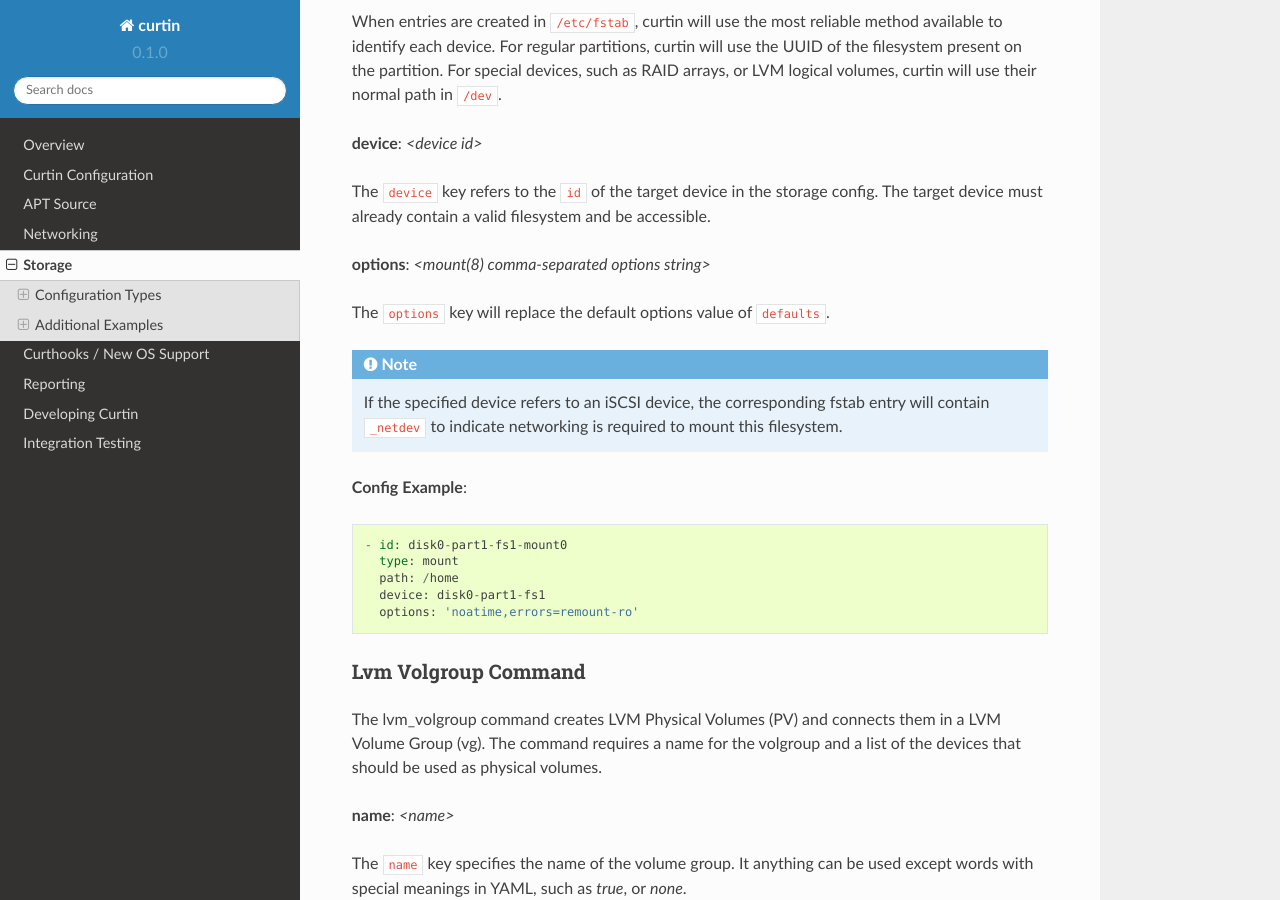
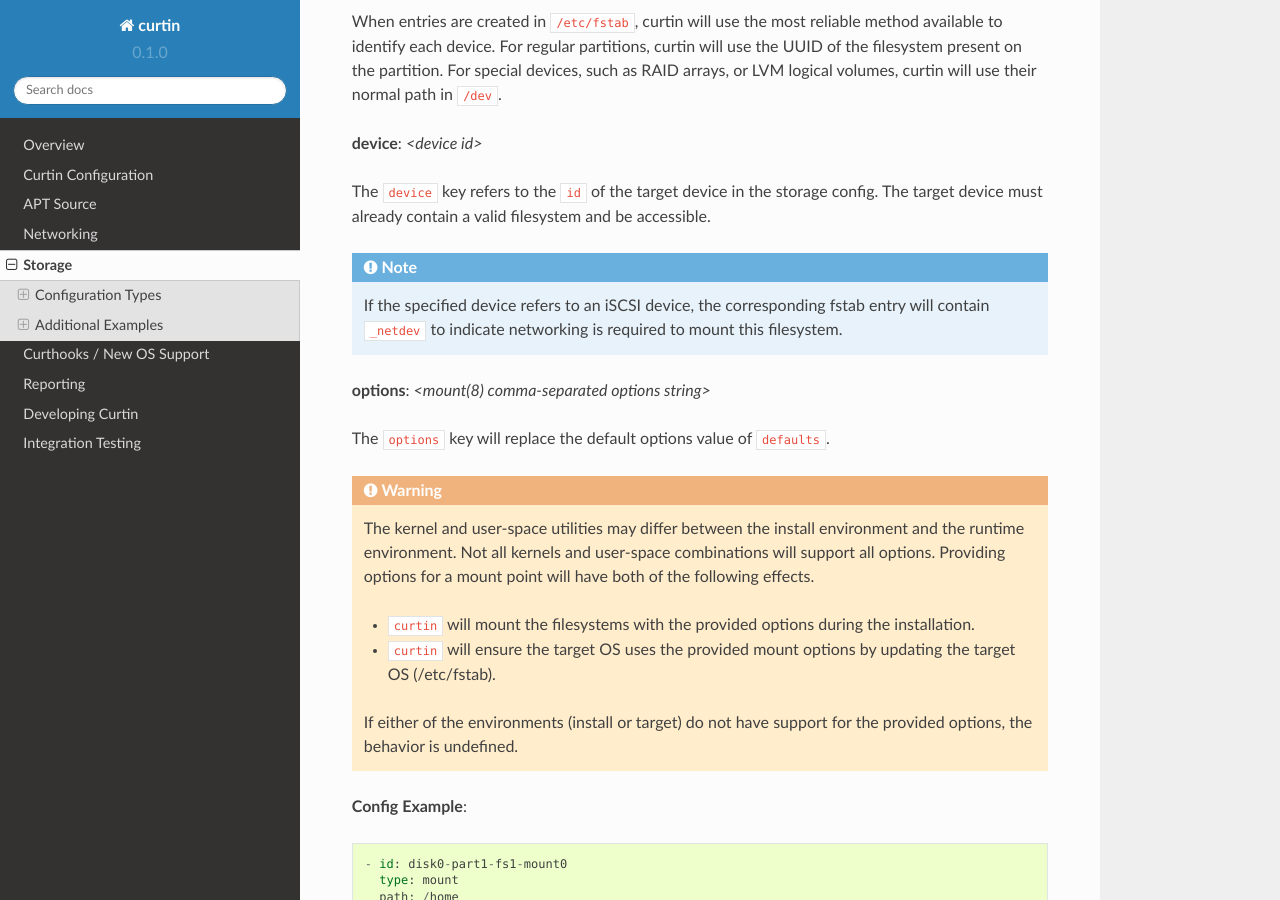
Before and after one commit to canonical/curtin, a Sphinx documentation site: the page built from doc/topics/storage.rst, in a window 1280 px wide and 900 px high, scrolled down 7267 px. Built offline with Sphinx 7.4.7 and the Read the Docs theme 2.0.0, drawn with Linux system fonts in a browser that asks for light colours.

Commit message:
Log mount exception as string, add warning to documentation
bzr-revno: 519.3.10

```diff
--- a/doc/topics/storage.rst
+++ b/doc/topics/storage.rst
@@ -360,15 +360,28 @@ The ``device`` key refers to the ``id`` of the target device in the storage
 config. The target device must already contain a valid filesystem and be
 accessible.
 
-**options**: *<mount(8) comma-separated options string>*
-
-The ``options`` key will replace the default options value of ``defaults``.
-
 .. note::
 
   If the specified device refers to an iSCSI device, the corresponding
   fstab entry will contain ``_netdev`` to indicate networking is
   required to mount this filesystem.
+
+**options**: *<mount(8) comma-separated options string>*
+
+The ``options`` key will replace the default options value of ``defaults``.
+
+.. warning::
+  The kernel and user-space utilities may differ between the install
+  environment and the runtime environment.  Not all kernels and user-space
+  combinations will support all options.  Providing options for a mount point
+  will have both of the following effects.
+
+  - ``curtin`` will mount the filesystems with the provided options during the installation.
+
+  - ``curtin`` will ensure the target OS uses the provided mount options by updating the target OS (/etc/fstab).
+
+  If either of the environments (install or target) do not have support for
+  the provided options, the behavior is undefined.
 
 **Config Example**::
 
```
Also changed, not shown: 1 other file.
